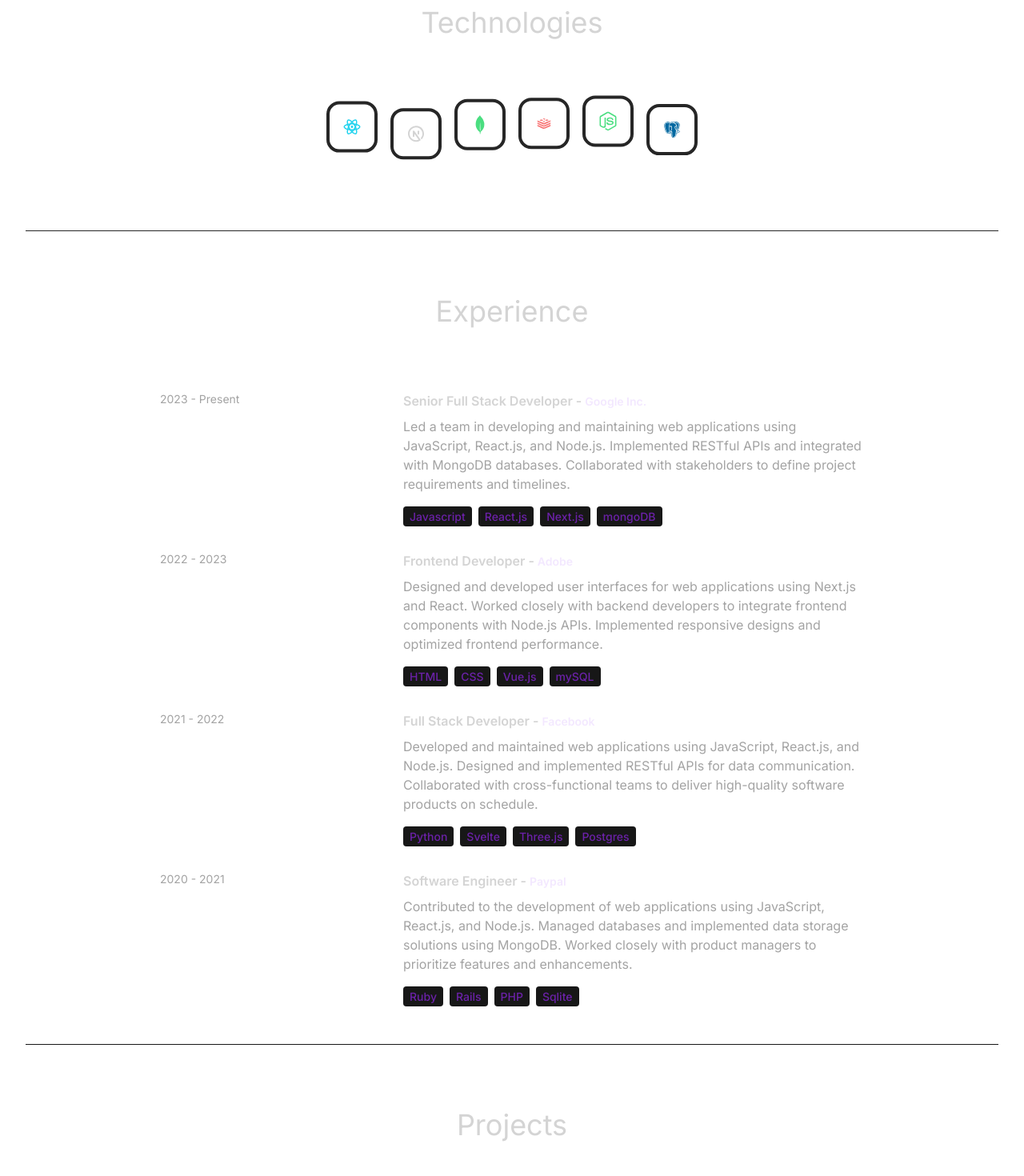
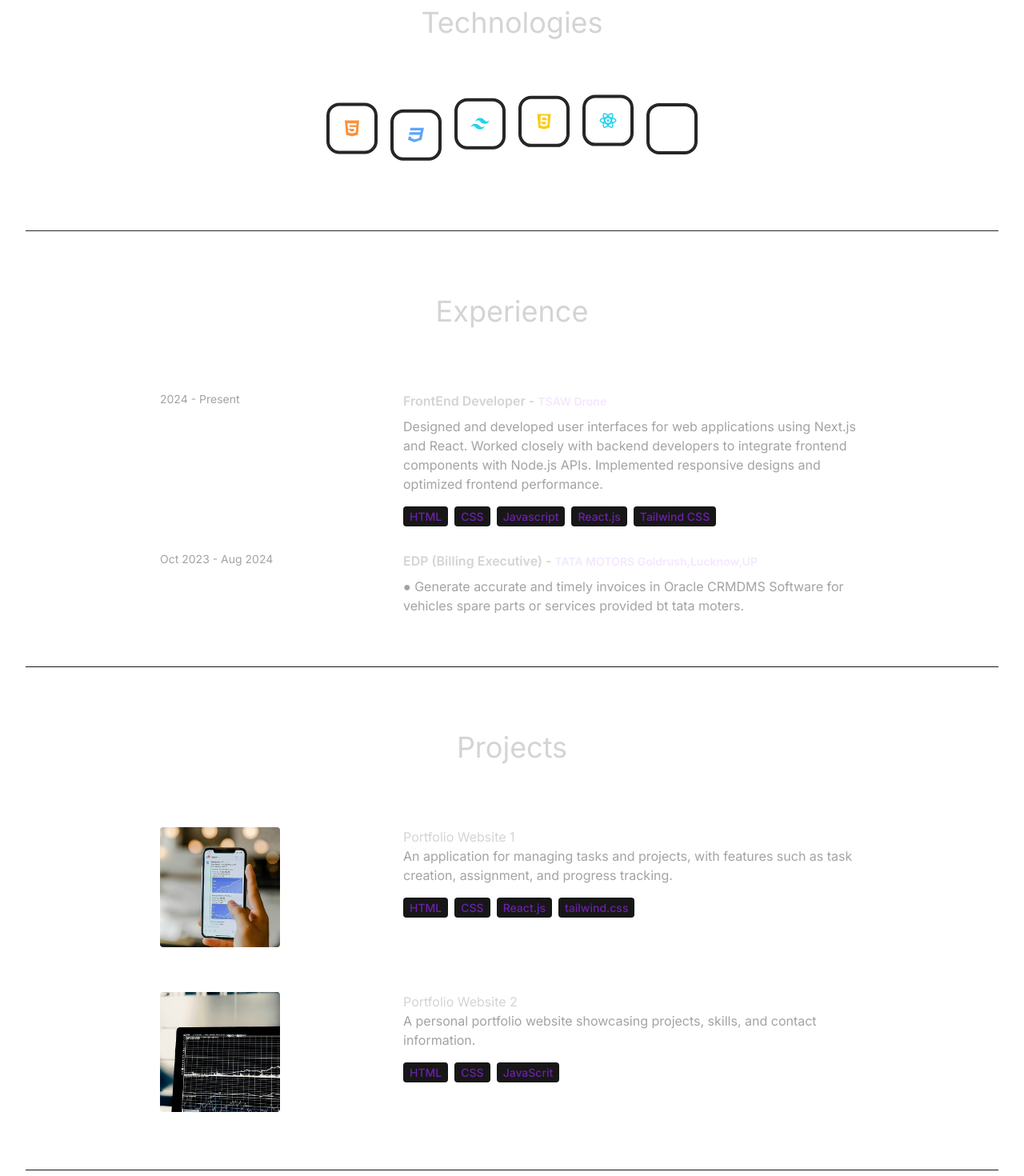
Before and after one commit to aashishsrivastava/shivam-portfolio, a React (Vite) app: page / in a window 1280 px wide. Shown: the part 1700-3170 px from the top of the page at 80% size. Built offline with nearby package versions, Linux system fonts and the light colour scheme.

Commit message:
exprience and project block edited

```diff
--- a/src/components/Technologies.jsx
+++ b/src/components/Technologies.jsx
@@ -1,11 +1,12 @@
 import React from "react";
-import { RiReactjsLine } from "react-icons/ri";
+import { RiCss3Fill, RiHtml5Fill, RiReactjsLine, RiTailwindCssFill } from "react-icons/ri";
 import { TbBrandNextjs } from "react-icons/tb";
 import { SiMongodb } from "react-icons/si";
-import { DiRedis } from "react-icons/di";
+import { DiGithub, DiJavascript, DiRedis } from "react-icons/di";
 import { FaNodeJs } from "react-icons/fa";
 import { BiLogoPostgresql } from "react-icons/bi";
 import { motion } from "framer-motion";
+import { BsGithub } from "react-icons/bs";
 
 // ye ek function hai jo animation ke liye age use ho raha hai
 const iconVarients = (duration) => ({
@@ -46,7 +47,7 @@ const Technologies = () => {
             animate="animate"
             className="rounded-2xl border-4 border-neutral-800 p-4"
           >
-            <RiReactjsLine className="text-2xl text-cyan-400 " />
+            <RiHtml5Fill className="text-2xl text-orange-400 " />
           </motion.div>
           <motion.div
             variants={iconVarients(3)}
@@ -54,7 +55,8 @@ const Technologies = () => {
             animate="animate"
             className="rounded-2xl border-4 border-neutral-800 p-4"
           >
-            <TbBrandNextjs className="text-2xl  " />
+            <RiCss3Fill className="text-2xl text-blue-400 " />
+            {/* <RiTailwindCssFill className="text-2xl text-cyan-400 " /> */}
           </motion.div>
           <motion.div
             variants={iconVarients(5)}
@@ -62,7 +64,8 @@ const Technologies = () => {
             animate="animate"
             className="rounded-2xl border-4 border-neutral-800 p-4"
           >
-            <SiMongodb className="text-2xl text-green-400 " />
+            {/* <RiReactjsLine className="text-2xl text-cyan-400 " /> */}
+            <RiTailwindCssFill className="text-2xl text-cyan-400 " />
           </motion.div>
           <motion.div
             variants={iconVarients(2)}
@@ -70,7 +73,7 @@ const Technologies = () => {
             animate="animate"
             className="rounded-2xl border-4 border-neutral-800 p-4"
           >
-            <DiRedis className="text-2xl text-red-400 " />
+            <DiJavascript className="text-2xl text-yellow-400 " />
           </motion.div>
           <motion.div
             variants={iconVarients(6)}
@@ -78,16 +81,27 @@ const Technologies = () => {
             animate="animate"
             className="rounded-2xl border-4 border-neutral-800 p-4"
           >
-            <FaNodeJs className="text-2xl text-green-400 " />
+            <RiReactjsLine className="text-2xl text-cyan-400 " />
+            {/* <RiTailwindCssFill className="text-2xl text-cyan-400 " /> */}
           </motion.div>
+          {/* <motion.div
+            variants={iconVarients(3)}
+            initial="initial"
+            animate="animate"
+            className="rounded-2xl border-4 border-neutral-800 p-4"
+          >
+            <TbBrandNextjs className="text-2xl  " />
+          </motion.div> */}
           <motion.div
             variants={iconVarients(4)}
             initial="initial"
             animate="animate"
             className="rounded-2xl border-4 border-neutral-800 p-4"
           >
-            <BiLogoPostgresql className="text-2xl text-sky-700 " />
+            <BsGithub className="text-2xl text-white " />
           </motion.div>
+
+
         </motion.div>
       </div>
     </>
--- a/src/constants/index.js
+++ b/src/constants/index.js
@@ -11,64 +11,64 @@ Whether collaborating with cross-functional teams or tackling challenges indepen
 
 export const EXPERIENCES = [
   {
-    year: "2023 - Present",
-    role: "Senior Full Stack Developer",
-    company: "Google Inc.",
-    description: `Led a team in developing and maintaining web applications using JavaScript, React.js, and Node.js. Implemented RESTful APIs and integrated with MongoDB databases. Collaborated with stakeholders to define project requirements and timelines.`,
-    technologies: ["Javascript", "React.js", "Next.js", "mongoDB"],
+    year: "2024 - Present",
+    role: "FrontEnd Developer",
+    company: "TSAW Drone",
+    description: `Designed and developed user interfaces for web applications using Next.js and React. Worked closely with backend developers to integrate frontend components with Node.js APIs. Implemented responsive designs and optimized frontend performance.`,
+    technologies: ["HTML", "CSS", "Javascript", "React.js", "Tailwind CSS"],
   },
   {
-    year: "2022 - 2023",
-    role: "Frontend Developer",
-    company: "Adobe",
-    description: `Designed and developed user interfaces for web applications using Next.js and React. Worked closely with backend developers to integrate frontend components with Node.js APIs. Implemented responsive designs and optimized frontend performance.`,
-    technologies: ["HTML", "CSS", "Vue.js", "mySQL"],
+    year: "Oct 2023 - Aug 2024",
+    role: "EDP (Billing Executive)",
+    company: "TATA MOTORS Goldrush,Lucknow,UP",
+    description: `● Generate accurate and timely invoices in Oracle CRMDMS Software for vehicles spare parts or services provided bt tata moters.`,
+    technologies: [],
   },
-  {
-    year: "2021 - 2022",
-    role: "Full Stack Developer",
-    company: "Facebook",
-    description: `Developed and maintained web applications using JavaScript, React.js, and Node.js. Designed and implemented RESTful APIs for data communication. Collaborated with cross-functional teams to deliver high-quality software products on schedule.`,
-    technologies: ["Python", "Svelte", "Three.js", "Postgres"],
-  },
-  {
-    year: "2020 - 2021",
-    role: "Software Engineer",
-    company: "Paypal",
-    description: `Contributed to the development of web applications using JavaScript, React.js, and Node.js. Managed databases and implemented data storage solutions using MongoDB. Worked closely with product managers to prioritize features and enhancements.`,
-    technologies: ["Ruby", "Rails", "PHP", "Sqlite"],
-  },
+  // {
+  //   year: "2021 - 2022",
+  //   role: "Full Stack Developer",
+  //   company: "Facebook",
+  //   description: `Developed and maintained web applications using JavaScript, React.js, and Node.js. Designed and implemented RESTful APIs for data communication. Collaborated with cross-functional teams to deliver high-quality software products on schedule.`,
+  //   technologies: ["Python", "Svelte", "Three.js", "Postgres"],
+  // },
+  // {
+  //   year: "2020 - 2021",
+  //   role: "Software Engineer",
+  //   company: "Paypal",
+  //   description: `Contributed to the development of web applications using JavaScript, React.js, and Node.js. Managed databases and implemented data storage solutions using MongoDB. Worked closely with product managers to prioritize features and enhancements.`,
+  //   technologies: ["Ruby", "Rails", "PHP", "Sqlite"],
+  // },
 ];
 
 export const PROJECTS = [
+  // {
+  //   title: "E-Commerce Website",
+  //   image: project1,
+  //   description:
+  //     "A fully functional e-commerce website with features like product listing, shopping cart, and user authentication.",
+  //   technologies: ["HTML", "CSS", "React.js", "tailwind.css"],
+  // },
   {
-    title: "E-Commerce Website",
-    image: project1,
-    description:
-      "A fully functional e-commerce website with features like product listing, shopping cart, and user authentication.",
-    technologies: ["HTML", "CSS", "React", "Node.js", "MongoDB"],
-  },
-  {
-    title: "Task Management App",
+    title: "Portfolio Website 1",
     image: project2,
     description:
       "An application for managing tasks and projects, with features such as task creation, assignment, and progress tracking.",
-    technologies: ["HTML", "CSS", "Angular", "Firebase"],
+    technologies: ["HTML", "CSS", "React.js", "tailwind.css"],
   },
   {
-    title: "Portfolio Website",
+    title: "Portfolio Website 2",
     image: project3,
     description:
       "A personal portfolio website showcasing projects, skills, and contact information.",
-    technologies: ["HTML", "CSS", "React", "Bootstrap"],
+    technologies: ["HTML", "CSS", "JavaScrit"],
   },
-  {
-    title: "Blogging Platform",
-    image: project4,
-    description:
-      "A platform for creating and publishing blog posts, with features like rich text editing, commenting, and user profiles.",
-    technologies: ["HTML", "CSS", "Vue.js", "Express", "mySQL"],
-  },
+  // {
+  //   title: "Blogging Platform",
+  //   image: project4,
+  //   description:
+  //     "A platform for creating and publishing blog posts, with features like rich text editing, commenting, and user profiles.",
+  //   technologies: ["HTML", "CSS", "Vue.js", "Express", "mySQL"],
+  // },
 ];
 
 export const CONTACT = {
```
